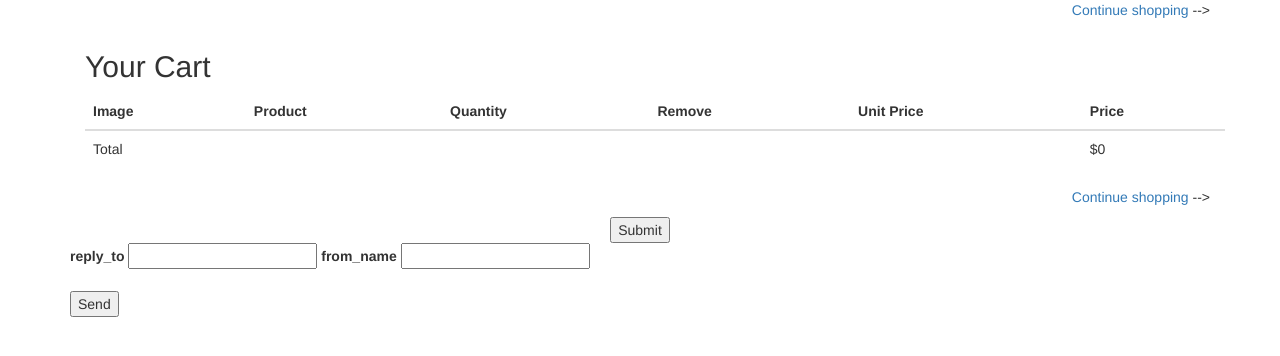
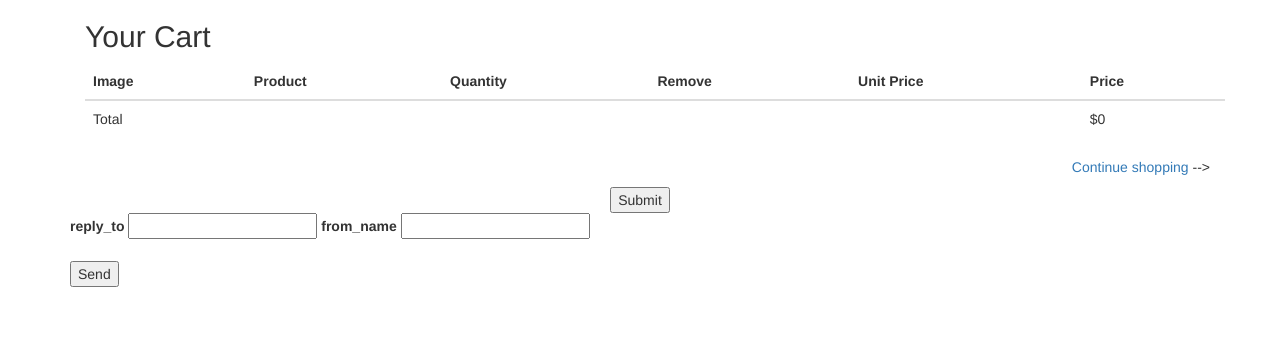
Before and after one commit to Sreejeeth/newdbms, a Django app: template mysite/templates/cart_detail.html in a window 1280 px wide. Shown: the part 52-408 px from the top of the page. Run offline with Django 3.2, Linux system fonts and the light colour scheme; the template is opened without the code that fills it, so the values that code supplies are empty; parts of the project's set-up code (start-up, migrations or seed data) failed here and were passed over; some libraries are stand-ins or nearby versions.

Commit message:
small change to cart_detail.html

```diff
--- a/mysite/templates/cart_detail.html
+++ b/mysite/templates/cart_detail.html
@@ -12,8 +12,7 @@
 
 
 
-    <p class="text-right">
-        <a href="{% url "home" %}" class="button light">Continue shopping</a> -->
+
 
         <div class="container">
         <h2>Your Cart</h2>
```
